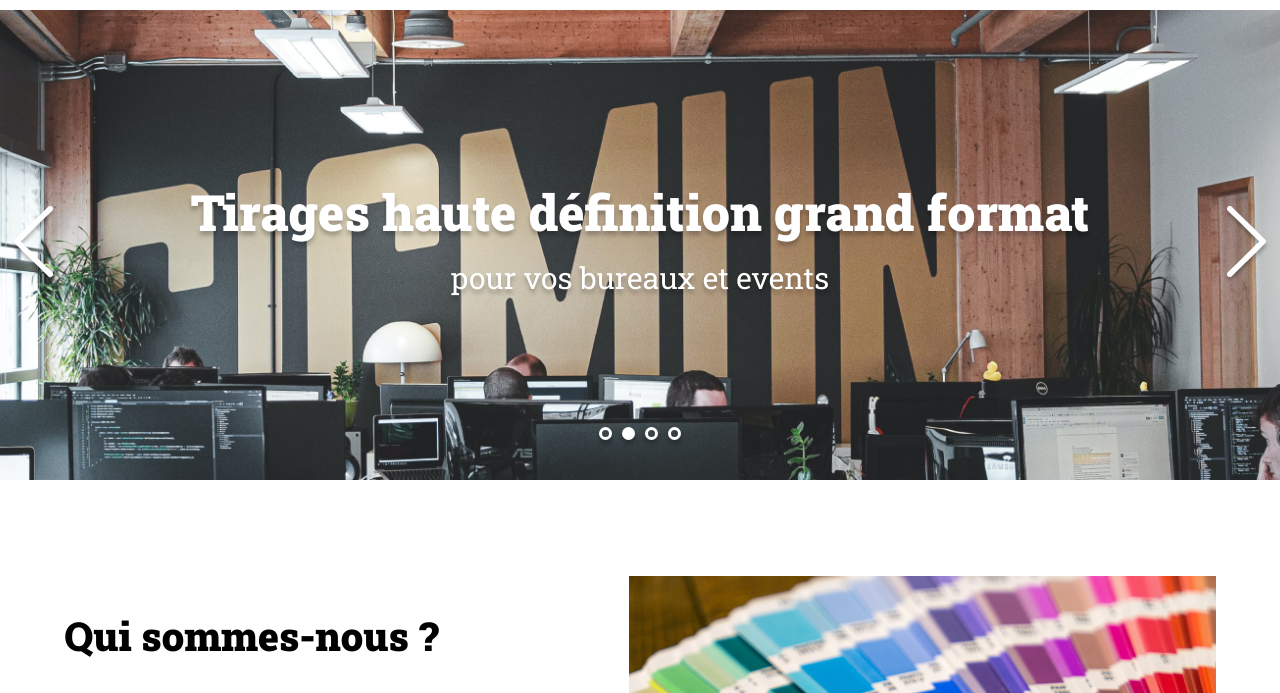
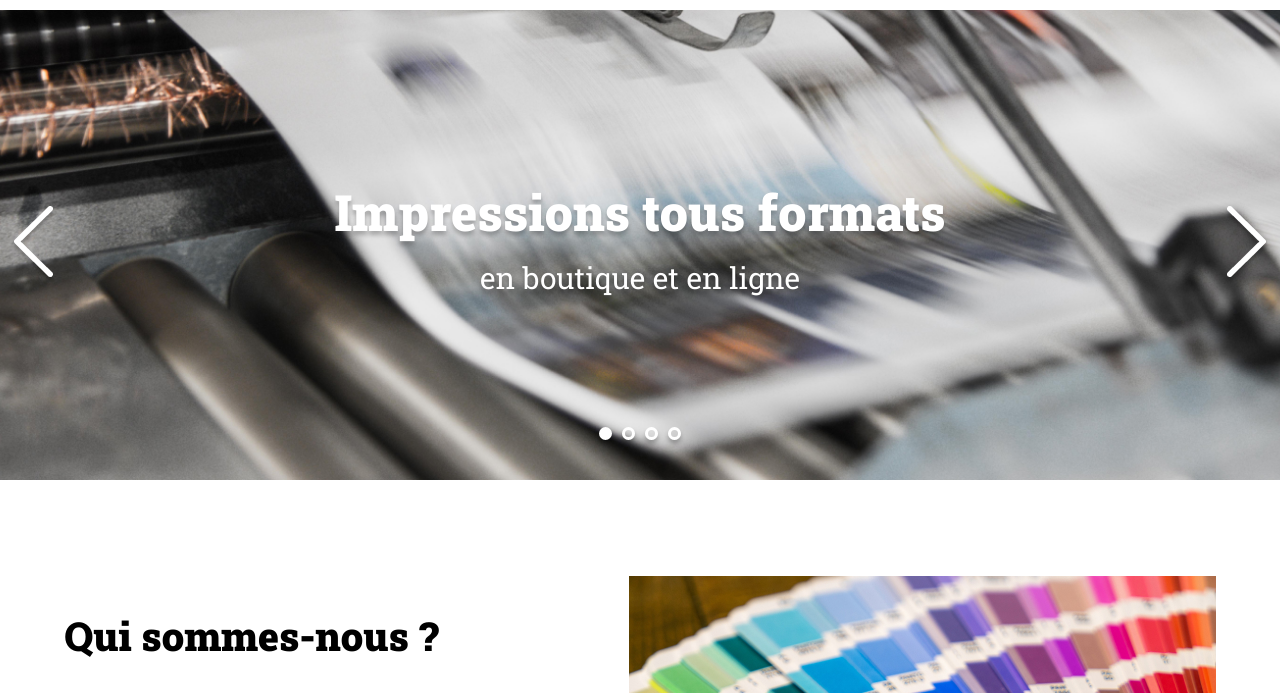
Before and after one commit to S93H/Projet5-Premiers-pas-sur-le-langage-JavaScript, a plain HTML site: page index.html in a window 1280 px wide. Both pictures are taken after a click on the picture 1246 px from the left and 336 px from the top of the page. Shown: the part 91-784 px from the top of the page. Drawn offline with Linux system fonts and the light colour scheme.

Commit message:
Ajout des dots générés en JS

```diff
--- a/assets/script.js
+++ b/assets/script.js
@@ -1,80 +1,77 @@
 const slides = [
 	{
-		"image":"slide1.jpg",
-		"tagLine":"Impressions tous formats <span>en boutique et en ligne</span>"
+		"image": "slide1.jpg",
+		"tagLine": "Impressions tous formats <span>en boutique et en ligne</span>"
 	},
 	{
-		"image":"slide2.jpg",
-		"tagLine":"Tirages haute définition grand format <span>pour vos bureaux et events</span>"
+		"image": "slide2.jpg",
+		"tagLine": "Tirages haute définition grand format <span>pour vos bureaux et events</span>"
 	},
 	{
-		"image":"slide3.jpg",
-		"tagLine":"Grand choix de couleurs <span>de CMJN aux pantones</span>"
+		"image": "slide3.jpg",
+		"tagLine": "Grand choix de couleurs <span>de CMJN aux pantones</span>"
 	},
 	{
-		"image":"slide4.png",
-		"tagLine":"Autocollants <span>avec découpe laser sur mesure</span>"
+		"image": "slide4.png",
+		"tagLine": "Autocollants <span>avec découpe laser sur mesure</span>"
 	}
 ]
 
 
 
-let arrow_left = document.getElementsByClassName('arrow_left')[0];
-let arrow_right = document.getElementsByClassName('arrow_right')[0];
-let indicatorParents = document.querySelector('.dots');
+const arrowLeft = document.getElementsByClassName('arrow_left')[0];
+const arrowRight = document.getElementsByClassName('arrow_right')[0];
+const indicatorParents = document.querySelector('.dots');
 
 
 
 
 const images = slides.map(slides => slides.image);
-console.log(images)
+// console.log(images)
 
 const tagLine = slides.map(slides => slides.tagLine)
-console.log(tagLine);
+// console.log(tagLine)
 
 let i = 0;
 
-function ChangeSlide(sens) {
+function changeSlide(sens) {
 	i = i + sens;
 	if (i < 0) {
 		i = images.length - 1;
 	}
-	 	if (i > images.length -1) {
-	 		i = 0;
-	 	}
-
-		 if (i < 0) {
-			i = tagLine.length - 1;
-	 	}
-	 	if (i > tagLine.length -1) {
+	if (i > images.length - 1) {
 		i = 0;
 	}
 
 
+	document.querySelector('.dots .dot_selected').classList.remove('dot_selected');
+	indicatorParents.children[i].classList.add('dot_selected');
+
 
 	document.getElementsByClassName('banner-img')[0].src = `./assets/images/slideshow/${images[i]}`;
-		document.querySelector('#banner p').innerHTML= `${tagLine[i]}`;
+	document.querySelector('#banner p').innerHTML = `${tagLine[i]}`;
 
+
+}
+
+for (i = 0; i < images.length; i++) {
+	let dot = document.createElement('div');
+	indicatorParents.appendChild(dot).classList.add('dot');
+	indicatorParents.children[0].classList.add('dot_selected');
 }
 
 
 
 
-arrow_left.addEventListener('click', function () {
+arrowLeft.addEventListener('click', function () {
 	// console.log("click gauche !")
-	ChangeSlide(-1);
-	document.querySelector('.dots .dot_selected').classList.remove('dot_selected');
-	indicatorParents.children[i].classList.add('dot_selected');
-
+	changeSlide(-1);
 
 });
 
 
-arrow_right.addEventListener('click', function () {
+arrowRight.addEventListener('click', function () {
 	// console.log("click droit !")
-	ChangeSlide(1);
-	document.querySelector('.dots .dot_selected').classList.remove('dot_selected');
-	indicatorParents.children[i].classList.add('dot_selected');
-
+	changeSlide(1);
 
 });
--- a/index.html
+++ b/index.html
@@ -23,10 +23,10 @@
 		<img class="banner-img" src="./assets/images/slideshow/slide1.jpg" alt="Banner Print-it">
 		<p>Impressions tous formats <span>en boutique et en ligne</span></p>
 		<div class="dots">
-			<div class="dot dot_selected"></div>
+			<!-- <div class="dot dot_selected"></div>
 			<div class="dot"></div>
 			<div class="dot"></div>
-			<div class="dot"></div>
+			<div class="dot"></div> -->
 		</div>
 	</div>
 	<section id="about-us" class="container">
```
Lines whose indentation alone changed are shown as unchanged.
